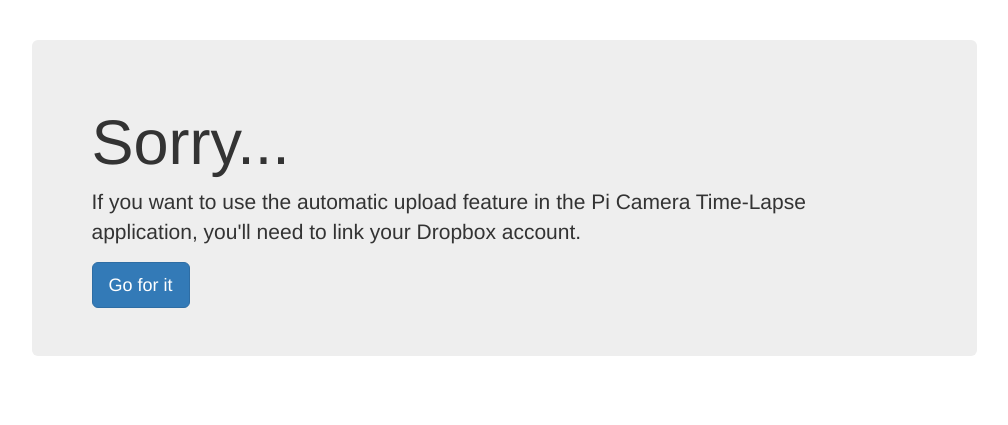
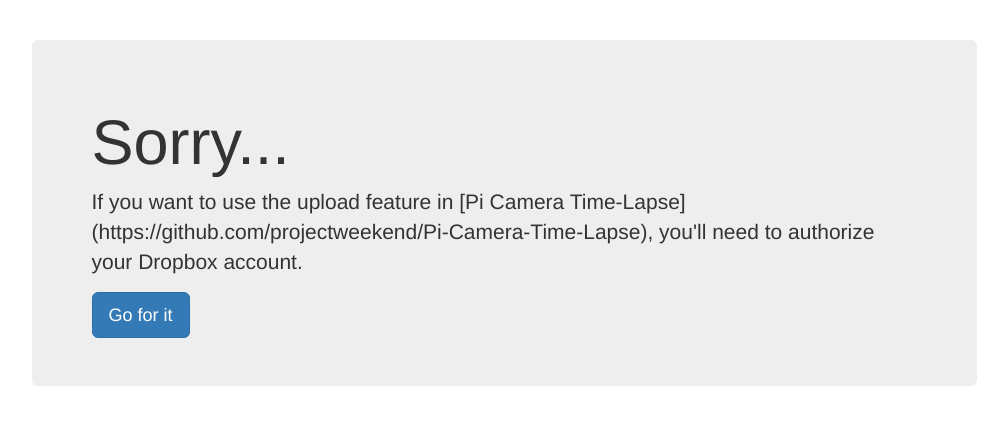
Before and after one commit to projectweekend/Pi-Camera-Dropbox-Auth-Site, a Flask app: page /sorry in a window 1280 px wide. Shown: the top 425 px of the page, without its empty margins (136-1144 px from the left). Run offline with Flask 2, Linux system fonts and the light colour scheme; some libraries are stand-ins or nearby versions.

Commit message:
Small copy change

```diff
--- a/templates/sorry.html
+++ b/templates/sorry.html
@@ -13,7 +13,7 @@
         <div class="col-md-10 col-md-offset-1">
             <div class="jumbotron">
                 <h1>Sorry...</h1>
-                <p>If you want to use the automatic upload feature in the Pi Camera Time-Lapse application, you'll need to link your Dropbox account.</p>
+                <p>If you want to use the upload feature in [Pi Camera Time-Lapse](https://github.com/projectweekend/Pi-Camera-Time-Lapse), you'll need to authorize your Dropbox account.</p>
                 <div class="btn-toolbar">
                     <a class="btn btn-primary btn-lg" href="/">Go for it</a>
                 </div>
```
